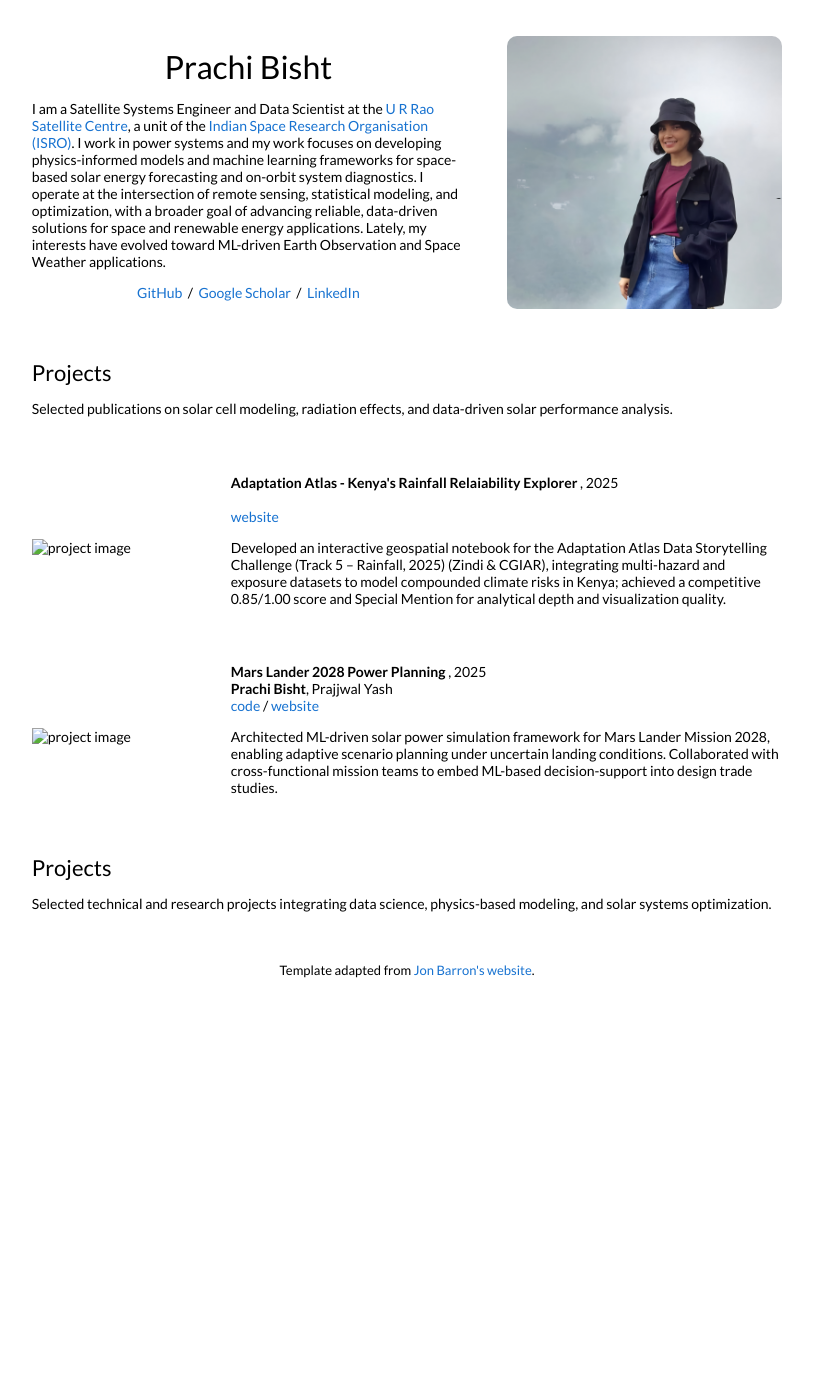
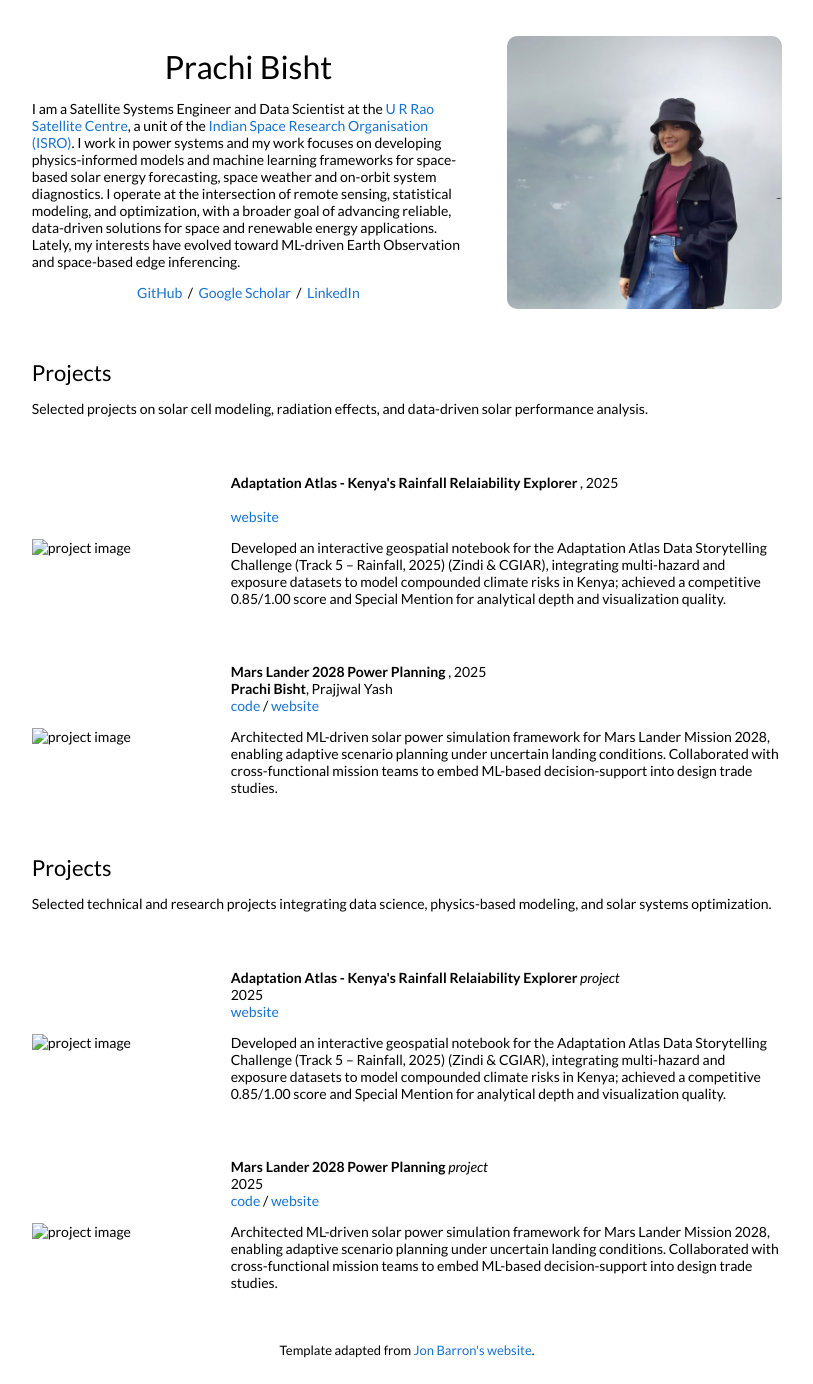
Before and after one commit to bisht-prachi/bisht-prachi.github.io, a Jekyll site: the page built from _posts/2025-11-04-kenya.markdown, in a window 1280 px wide. Shown: the whole page, without its empty margins (233-1046 px from the left). Built offline with Jekyll 4.4.1, drawn with Linux system fonts in a browser that asks for light colours; before the commit the page ends 1004 px from its top, so only the background shows below that.

Commit message:
project 2 edit

```diff
--- a/_layouts/default.html
+++ b/_layouts/default.html
@@ -35,10 +35,10 @@
                 <a href="https://www.ursc.gov.in/">U R Rao Satellite Centre</a>,
                 a unit of the <a href="https://www.isro.gov.in/">Indian Space Research Organisation (ISRO)</a>.
                 I work in power systems and my work focuses on developing physics-informed models and machine learning frameworks
-                for space-based solar energy forecasting and on-orbit system diagnostics.
+                for space-based solar energy forecasting, space weather and on-orbit system diagnostics.
                 I operate at the intersection of remote sensing, statistical modeling, and optimization,
                 with a broader goal of advancing reliable, data-driven solutions for space and renewable energy applications.
-                Lately, my interests have evolved toward ML-driven Earth Observation and Space Weather applications.
+                Lately, my interests have evolved toward ML-driven Earth Observation and space-based edge inferencing.
               </p>
 
               <p style="text-align:center">
@@ -59,14 +59,14 @@
           <tr>
             <td style="padding:2.5%;">
               <h2>Projects</h2>
-              <p>Selected publications on solar cell modeling, radiation effects, and data-driven solar performance analysis.</p>
+              <p>Selected projects on solar cell modeling, radiation effects, and data-driven solar performance analysis.</p>
             </td>
           </tr>
         </table>
 
         <table style="width:100%;margin:auto;">
           {% for post in site.posts %}
-          {% if post.categories contains 'research' %}
+          {% if post.categories contains 'project' %}
           <tr>
             <td style="padding:2.5%;width:25%;vertical-align:middle;">
               <img src="/tn{{ post.image }}" alt="project image" style="width:auto;height:auto;max-width:100%;">
--- a/_posts/2025-08-28-mars.markdown
+++ b/_posts/2025-08-28-mars.markdown
@@ -3,7 +3,7 @@ layout: post
 title:  "Mars Lander 2028 Power Planning"
 date:   2025-08-28 22:21:59 +00:00
 image: /images/mars-cover.jpg
-categories: research
+categories: project
 author: "Prachi Bisht"
 authors: "<strong>Prachi Bisht</strong>, Prajjwal Yash"
 venue:
--- a/_posts/2025-11-04-kenya.markdown
+++ b/_posts/2025-11-04-kenya.markdown
@@ -3,8 +3,8 @@ layout: post
 title:  "Adaptation Atlas - Kenya's Rainfall Relaiability Explorer"
 date:   2025-11-04 22:21:59 +00:00
 image: /images/kenya-cover.jpg
-categories: research
-author:
+categories: project
+author: "Prachi Bisht"
 authors:
 venue:
 arxiv:
```
